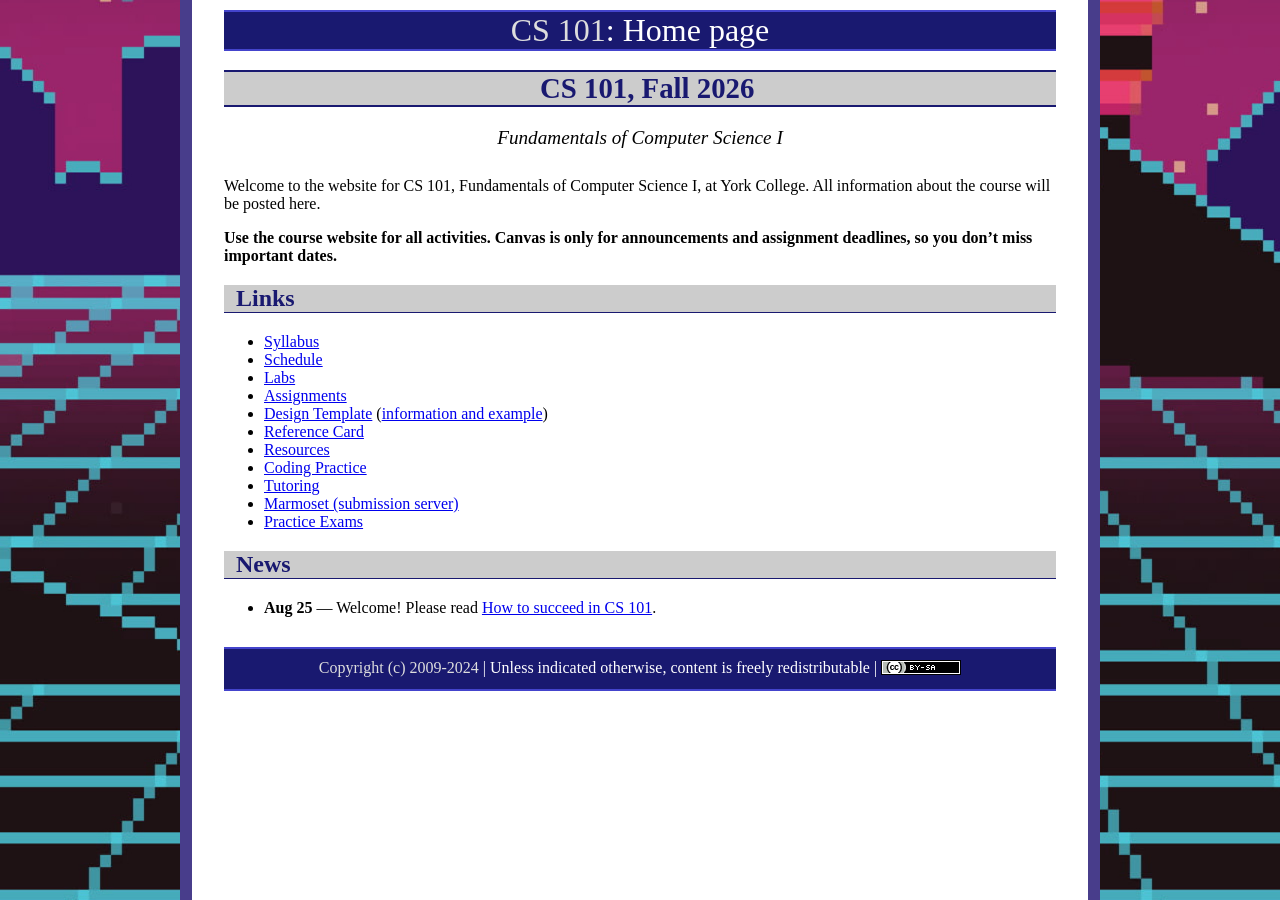
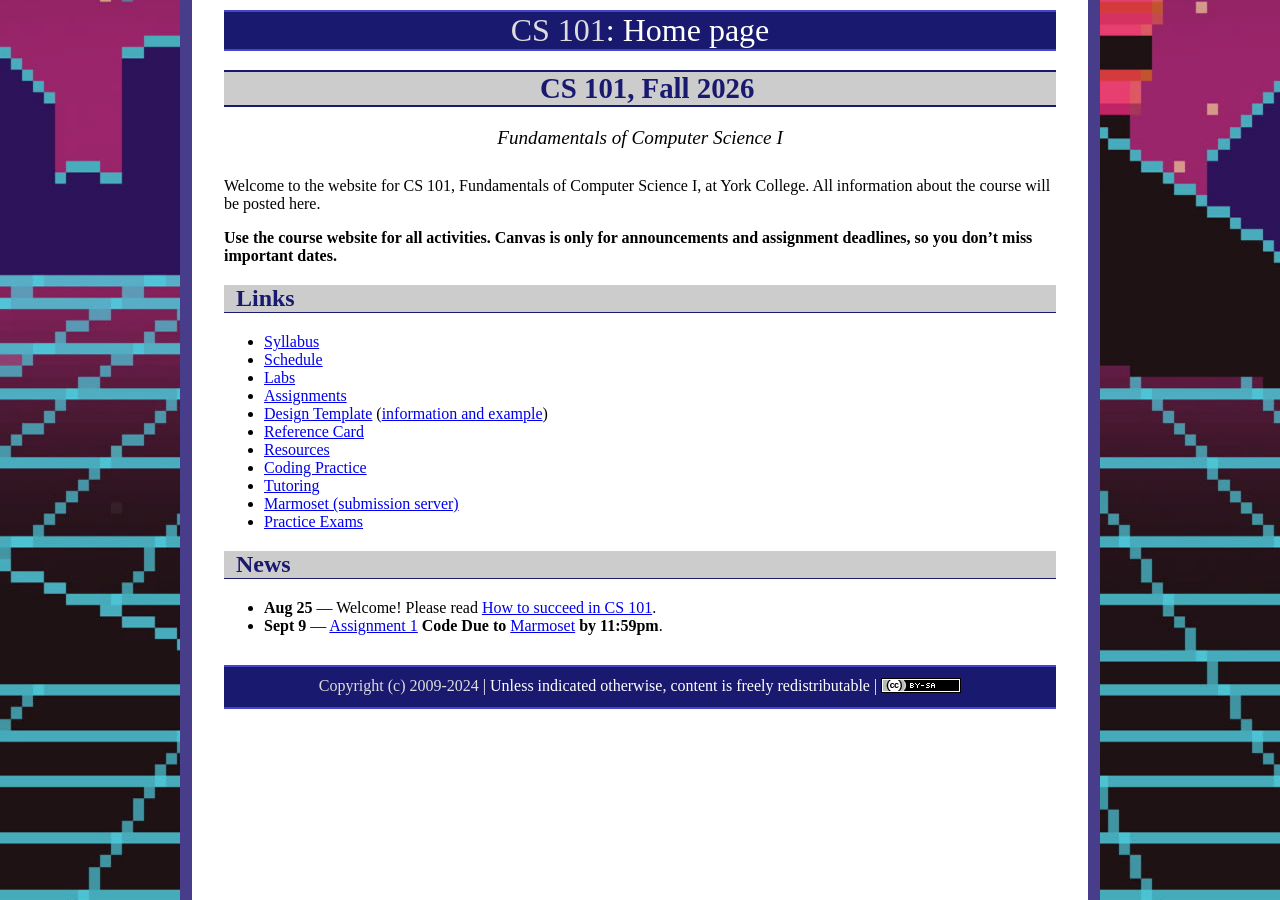
Before and after one commit to ycpcs/cs101-fall2026, a Jekyll site: the page built from index.md, in a window 1280 px wide. Built offline with Jekyll 4.4.1, drawn with Linux system fonts in a browser that asks for light colours.

Commit message:
Update index.md

```diff
--- a/index.md
+++ b/index.md
@@ -28,6 +28,7 @@
 
 ## News
 * **Aug 25** &mdash; Welcome! Please read [How to succeed in CS 101](success.html).
+* **Sept 9** &mdash; [Assignment 1](assign/assign01.html) **Code Due to** [Marmoset](https://cs.ycp.edu/marmoset) **by 11:59pm**.
 
 <!--
 * **Sept 5** &mdash; [Assignment 1](assign/assign01.html) **Design Artifact Due in class.**
```
